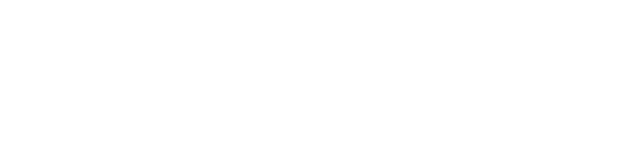
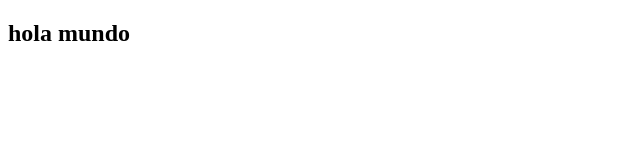
Before and after one commit to sersebas08/rick-and-morty-app, a plain HTML site: page index.html in a window 1280 px wide. Shown: the whole page, without its empty margins (0-640 px from the left). Drawn offline with Linux system fonts and the light colour scheme.

Commit message:
manifest

```diff
--- a/index.html
+++ b/index.html
@@ -5,9 +5,10 @@
     <meta name="viewport"
           content="width=device-width, user-scalable=no, initial-scale=1.0, maximum-scale=1.0, minimum-scale=1.0">
     <meta http-equiv="X-UA-Compatible" content="ie=edge">
+    <link rel="manifest" href="manifest.json">
     <title>MVP</title>
 </head>
 <body>
-
+    <h2>hola mundo</h2>
 </body>
 </html>
```
Also changed, not shown: icons/icon-192x192.png (added), icons/icon-256x256.png (added), icons/icon-384x384.png (added), icons/icon-512x512.png (added), icons/simpson-21.png (added), img/icon-192x192.png (added), img/icon-256x256.png (added), img/icon-384x384.png (added), img/icon-512x512.png (added), img/simpson-21.png (added), manifest.json (added).
